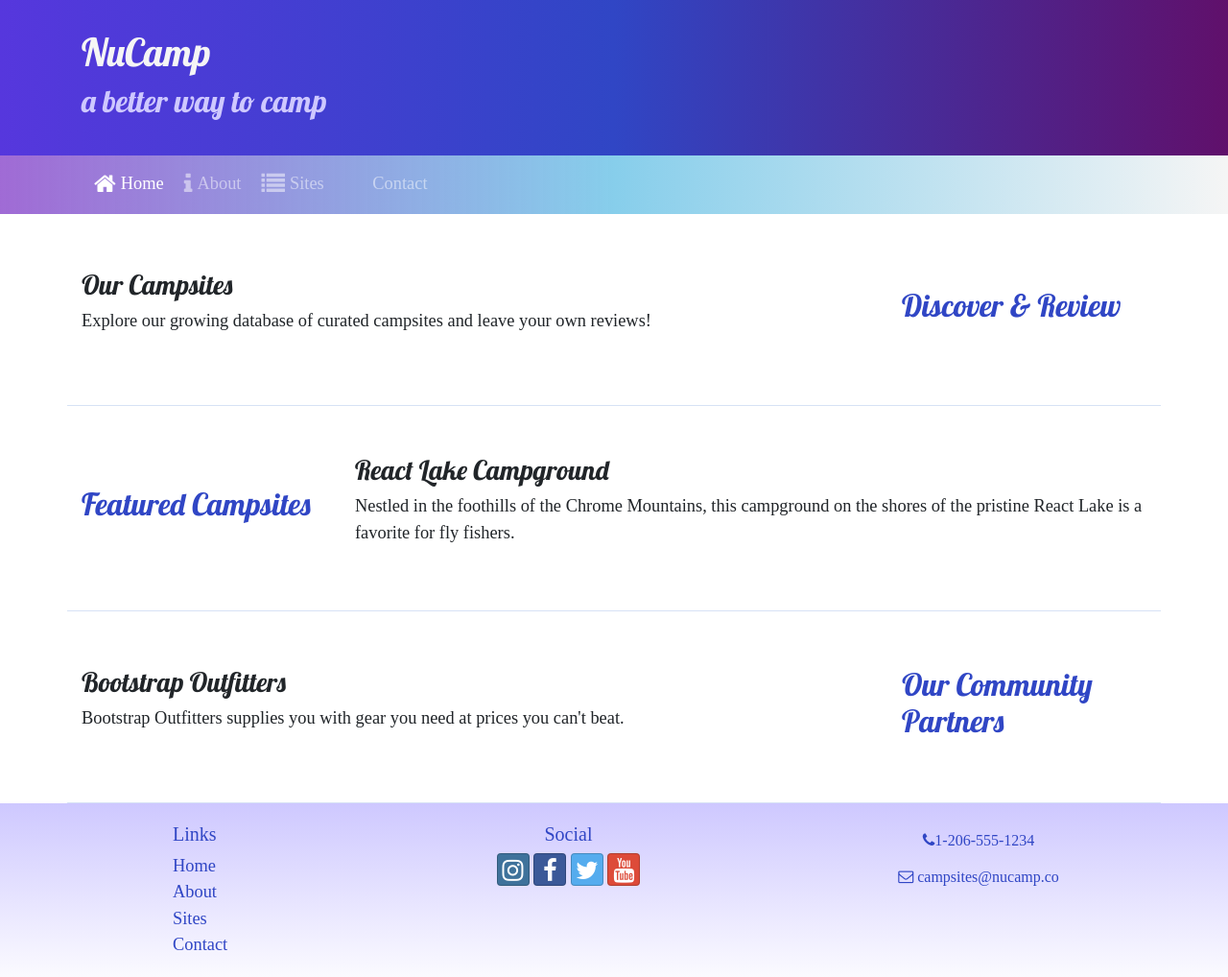
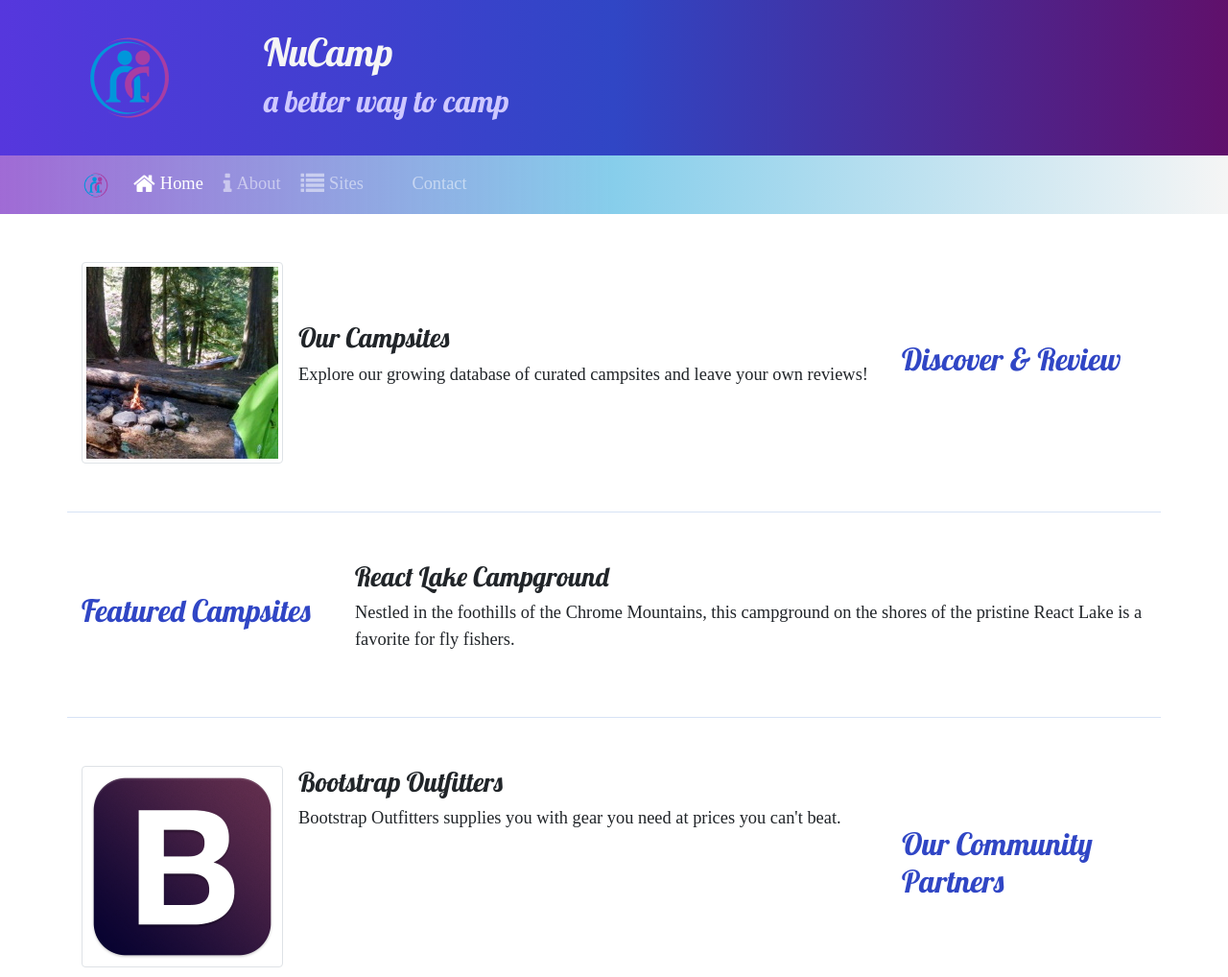
Before and after one commit to DannyLord1/myfirstbootstrapproject, a website: page index.html in a window 1280 px wide. Shown: the top 1018 px of the page at 96% size. Drawn offline with nearby package versions, Linux system fonts and the light colour scheme.

Commit message:
images and media

```diff
--- a/css/styles.css
+++ b/css/styles.css
@@ -121,6 +121,12 @@ button[type=submit]:active{
     box-shadow: 0 10px 20px #00000042;
 }
 
+.navbarlogo{
+    margin-right: 1%;
+    margin-left: 0%;
+    padding-left: 0%;
+}
+
 /* styling for icons in footer */
 .ifoot:hover{
     transform: translateY(-1.5px);
--- a/index.html
+++ b/index.html
@@ -20,27 +20,24 @@
     </head>
 
     <body>
-
         <header class="jumbotron jumbotron-fluid">
-
             <div class="container">
-
                 <div class="row">
-
+                    <div class="col-4 col-sm-3 col-md-2 align-self-center">
+                        <a href="index.html"><img src="img/logo.png" class="img-fluid"/></a>
+                    </div>
                     <div class="col">
                         <h1><a href="index.html" class="headerlink">NuCamp</a></h1>
                         <h2>a better way to camp</h2>
                     </div>
-
                 </div>
-
             </div>
-
         </header>
 
         <!--navigation bar-->
         <nav class="navbar navbar-expand-sm navbar-dark sticky-top">
             <div class="container">
+                <a class="navbarlogo" href="index.html"><img src="img/logo.png" height="30" width= "30" /></a>
                 <button class="navbar-toggler ml-auto" type="button" data-toggle="collapse" data-target="#nucampNavbar">
                     <!--nav dropdown button-->
                     <span class="navbar-togggler-icon"></span>
@@ -58,22 +55,23 @@
         </nav>
 
         <div class="container">
-
             <div class="row row-content align-items-center">
-
                 <div class="col-sm-4 order-sm-last col-md-3">
                     <h2>Discover & Review</h2>
                 </div>
 
                 <div class="col">
-                    <h3>Our Campsites</h3>
-                    <p class="d-none d-sm-block">Explore our growing database of curated campsites and leave your own reviews!</p>
+                    <div class="media">
+                        <img class="d-flex mr-3 img-thumbnail" src="img/breadcrumb-trail-thumb.jpg" alt="breadcrumb trail thumb"/>
+                        <div class="media-body align-self-center">
+                            <h3>Our Campsites</h3>
+                            <p class="d-none d-sm-block">Explore our growing database of curated campsites and leave your own reviews!</p>
+                        </div>
+                    </div>
                 </div>
-
             </div>
 
             <div class="row row-content align-items-center">
-
                 <div class="col-sm-4 col-md-3">
                     <h2>Featured Campsites</h2>
                 </div>
@@ -82,23 +80,25 @@
                     <h3>React Lake Campground</h3>
                     <p class="d-none d-sm-block">Nestled in the foothills of the Chrome Mountains, this campground on the shores of the pristine React Lake is a favorite for fly fishers.</p>
                 </div>
-
             </div>
 
             <div class="row row-content align-items-center">
-
                 <div class="col-sm-4 order-sm-last col-md-3 ">
                     <h2>Our Community Partners</h2>
 
                 </div>
 
                 <div class="col">
-                    <h3>Bootstrap Outfitters</h3>
-                    <p class="d-none d-sm-block">Bootstrap Outfitters supplies you with gear you need at prices you can't beat.</p>
+                    <div class="media">
+                        <!--how would I do this if I had to place the image to the right of the text?-->
+                        <img class="d-flex mr-3 img-thumbnail" src="img/bootstrap-thumb.png" alt="bootstrap thumb"/>
+                        <div class="media-body">
+                            <h3>Bootstrap Outfitters</h3>
+                            <p class="d-none d-sm-block">Bootstrap Outfitters supplies you with gear you need at prices you can't beat.</p>
+                        </div>
+                    </div>
                 </div>
-
             </div>
-
         </div>
 
         <footer class="mainfoot">
@@ -113,6 +113,7 @@
                             <li><a class="ftrlink" href="#">Contact</a></li>
                         </ul>
                     </div>
+
                     <div class="col-6 col-sm-5 text-center">
                         <h5 class="ftrlink">Social</h5>
                         <a class="btn btn-social-icon btn-instagram" href="http://instagram.com/"><i class="fa fa-instagram ifoot"></i></a>
@@ -120,6 +121,7 @@
                         <a class="btn btn-social-icon btn-twitter" href="http://twitter.com/"><i class="fa fa-twitter ifoot"></i></a>
                         <a class="btn btn-social-icon btn-google" href="http://youtube.com/"><i class="fa fa-youtube ifoot"></i></a>
                     </div>
+
                     <div class="col-sm-4 text-center">
                         <a role="button" class="btn btn-link ftrlink"><i class="fa fa-phone" href="+12065551234"></i>1-206-555-1234</a><br>
                         <a role="button" class="btn btn-link ftrlink"><i class="fa fa-envelope-o" href="mailto:campsites@nucamp.co"></i> campsites@nucamp.co</a>
```
Also changed, not shown: aboutus.html (+8 -1 lines), contactus.html (+17 -3 lines), img/bootstrap-thumb.png (added), img/breadcrumb-trail-thumb.jpg (added), img/breadcrumb-trail.jpg (added), img/chrome-river-thumb.jpg (added), img/chrome-river.jpg (added), img/logo.png (added), img/react-lake-thumb.jpg (added), img/react-lake.jpg (added).
